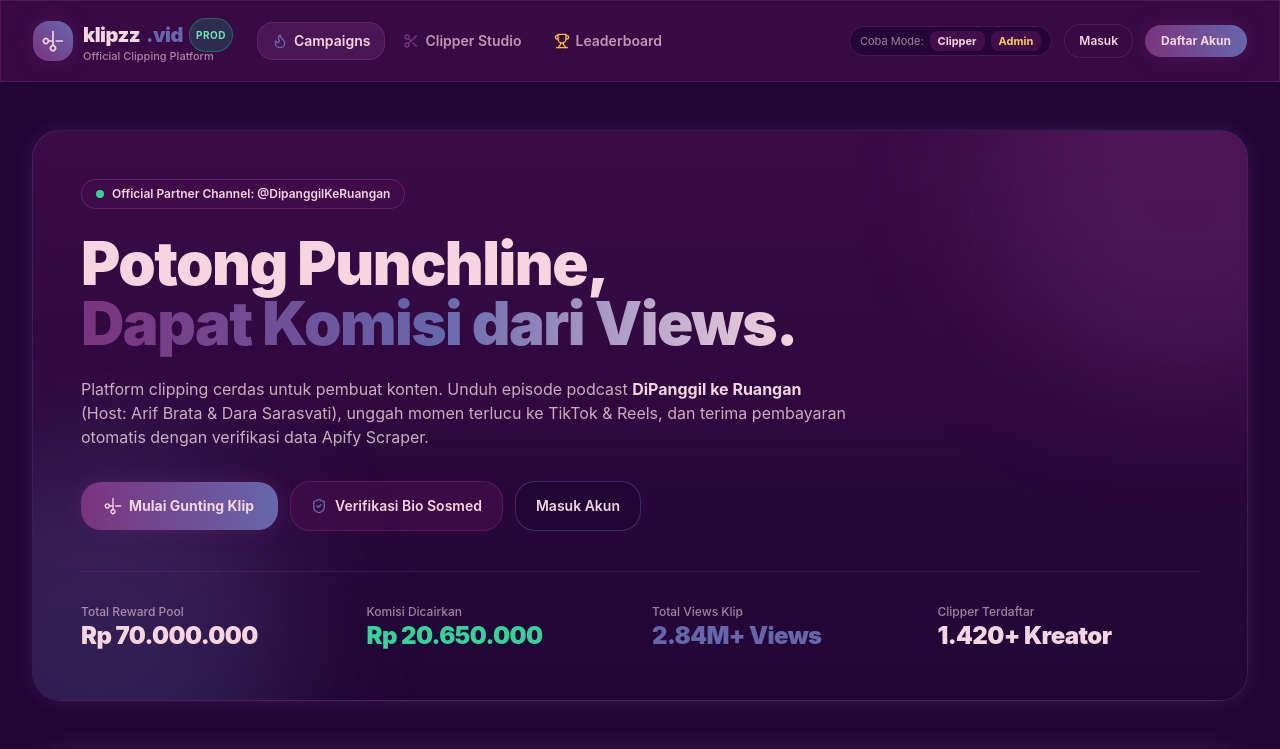
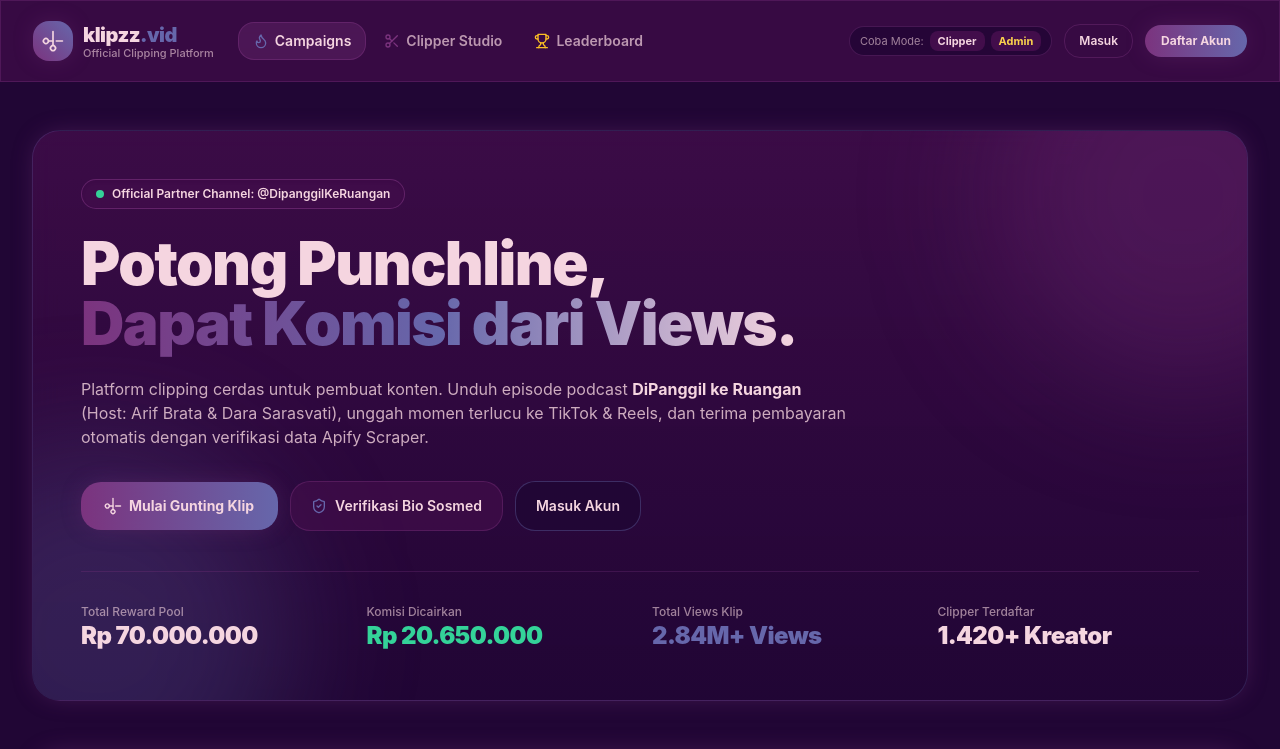
Before and after one commit to syuhadahanif13/klipzz, a Next.js app in the folder frontend/: page / in a window 1280 px wide. Shown: the top 749 px of the page. Built offline with nearby package versions, Linux system fonts and the light colour scheme; no server answers; the database is empty.

Commit message:
clean: remove PROD badge from brand logo and sanitize documentation

```diff
--- a/frontend/src/components/Navbar.tsx
+++ b/frontend/src/components/Navbar.tsx
@@ -45,11 +45,8 @@
               <Scissors className="w-5 h-5 text-[#F5D5E0] -rotate-45" />
             </div>
             <div className="flex flex-col">
-              <span className="text-xl font-black tracking-tight text-[#F5D5E0] flex items-center gap-1.5">
+              <span className="text-xl font-black tracking-tight text-[#F5D5E0] flex items-center">
                 klipzz<span className="text-[#6667AB]">.vid</span>
-                <span className="text-[10px] uppercase font-bold tracking-wider px-1.5 py-0.5 rounded-full bg-emerald-500/20 text-emerald-300 border border-emerald-500/40">
-                  PROD
-                </span>
               </span>
               <span className="text-[11px] text-[#F5D5E0]/60 -mt-1 font-medium">
                 Official Clipping Platform
```
Also changed, not shown: 1 other file (tests, documents, lock files or other folders).
